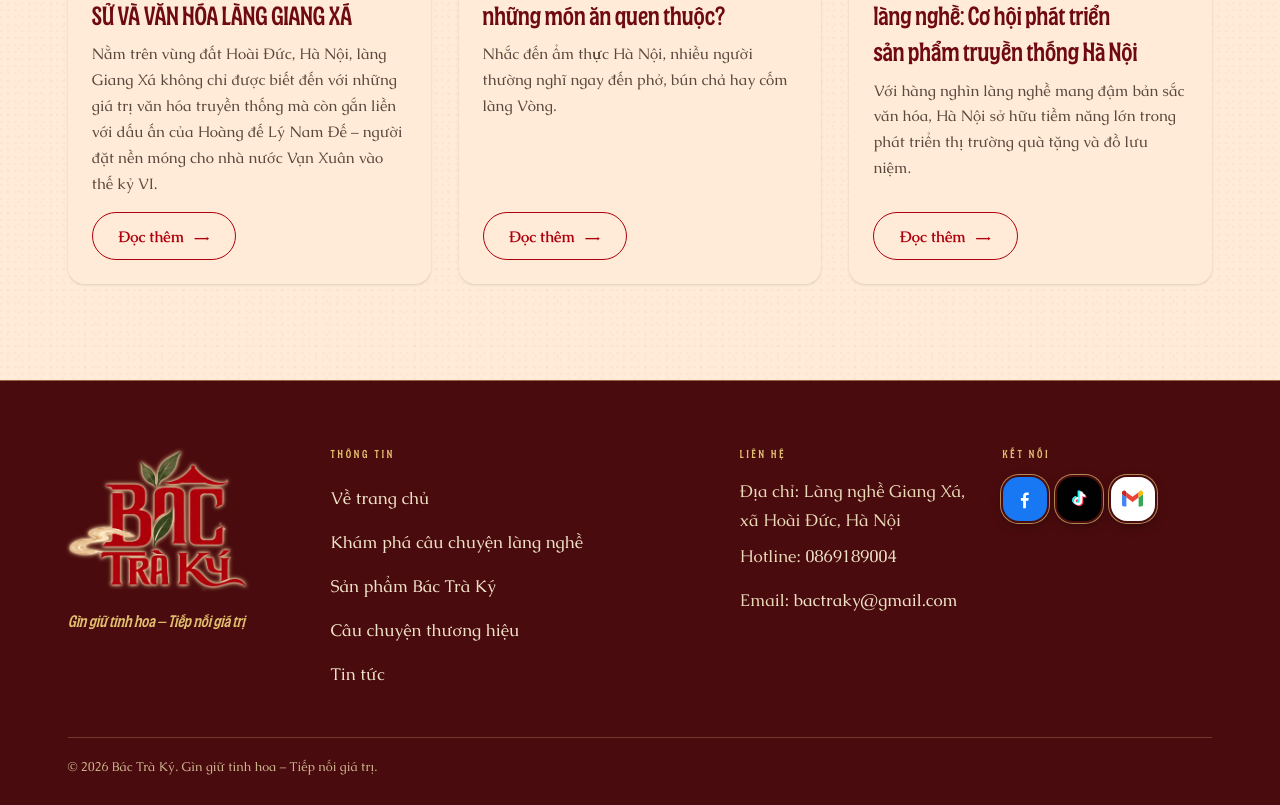
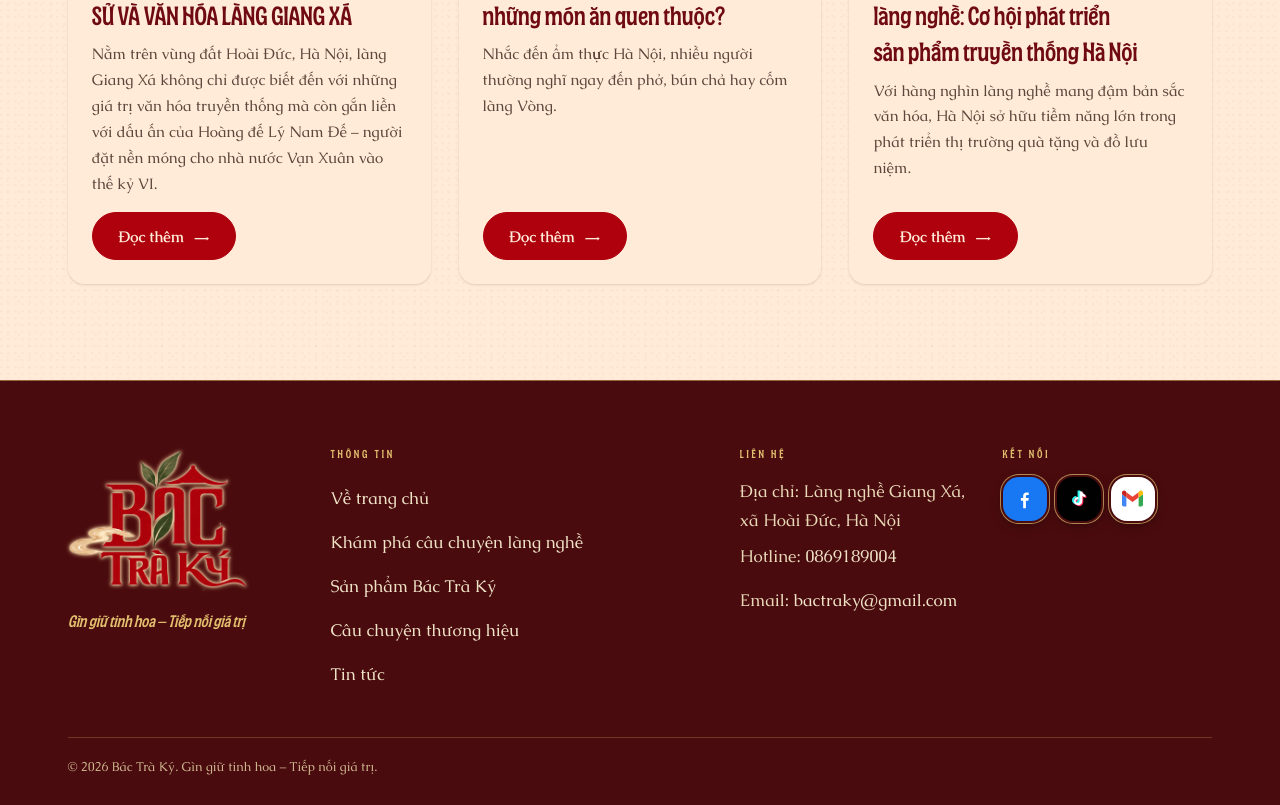
Before and after one commit to tunanhz/bac-tra-ky, a Next.js app: page /tin-tuc/bac-tra-ky-cuon-ky-su-banh-bac-ben-chen-tra in a window 1280 px wide. Shown: the part 2015-2820 px from the top of the page. Built offline with nearby package versions, Linux system fonts and the light colour scheme; no server answers.

Commit message:
fix(news): invert red read-more buttons on interaction

```diff
--- a/src/components/sections/news/featured-news.tsx
+++ b/src/components/sections/news/featured-news.tsx
@@ -1,3 +1,4 @@
+import styles from "./news-button.module.css";
 import { Button } from "@/components/ui/button";
 import { ImageWithFallback } from "@/components/ui/image-with-fallback";
 import type { NewsPost } from "@/lib/types";
@@ -31,7 +32,7 @@ export function FeaturedNews({ post }: { post: NewsPost }) {
           {post.title}
         </h3>
         <p className="mt-0 mb-7 text-ink-soft">{post.excerpt}</p>
-        <Button href={newsHref(post.slug)} aria-label={`Đọc thêm: ${post.title}`}>
+        <Button className={styles.readMore} href={newsHref(post.slug)} aria-label={`Đọc thêm: ${post.title}`}>
           Đọc thêm
         </Button>
       </div>
--- /dev/null
+++ b/src/components/sections/news/news-button.module.css
@@ -0,0 +1,19 @@
+/* News-only treatment: keep other site buttons unchanged. */
+.readMore {
+  background: var(--color-gac);
+  color: var(--color-be);
+  border-color: var(--color-gac);
+  box-shadow: none;
+}
+.readMore:hover,
+.readMore:focus-visible,
+.readMore:active {
+  background: var(--color-be);
+  color: var(--color-gac);
+  border-color: var(--color-gac);
+  box-shadow: none;
+}
+.readMore:focus-visible {
+  outline: 2px solid var(--color-gac);
+  outline-offset: 4px;
+}
--- a/src/components/sections/news/news-card.tsx
+++ b/src/components/sections/news/news-card.tsx
@@ -3,6 +3,7 @@ import { ImageWithFallback } from "@/components/ui/image-with-fallback";
 import type { NewsPost } from "@/lib/types";
 import { cn } from "@/lib/cn";
 import { NewsMeta, newsHref } from "./news-meta";
+import styles from "./news-button.module.css";
 
 type NewsCardProps = {
   post: NewsPost;
@@ -47,9 +48,9 @@ export function NewsCard({ post, className }: NewsCardProps) {
         <p className="mt-0 mb-4 text-[0.95rem] text-ink-soft">{post.excerpt}</p>
         <Button
           href={newsHref(post.slug)}
-          variant="outline"
+          variant="primary"
           aria-label={`Đọc thêm: ${post.title}`}
-          className="mt-auto w-fit"
+          className={cn("mt-auto w-fit", styles.readMore)}
         >
           Đọc thêm <span aria-hidden="true">→</span>
         </Button>
```
Also changed, not shown: 1 other file (tests, documents, lock files or other folders).
